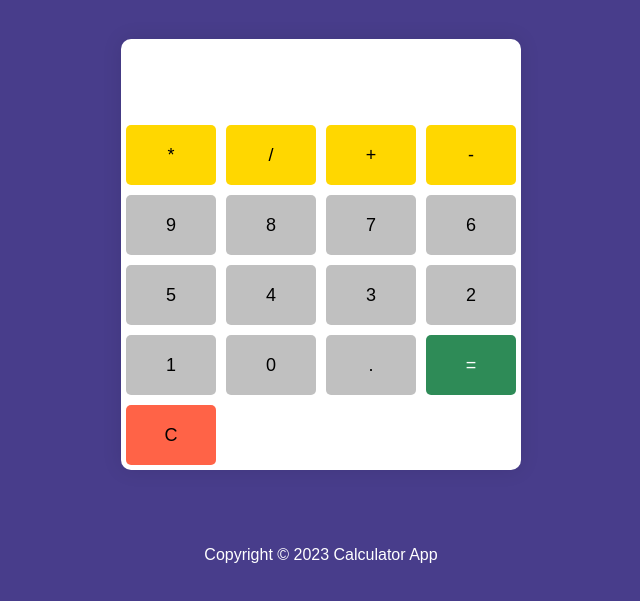
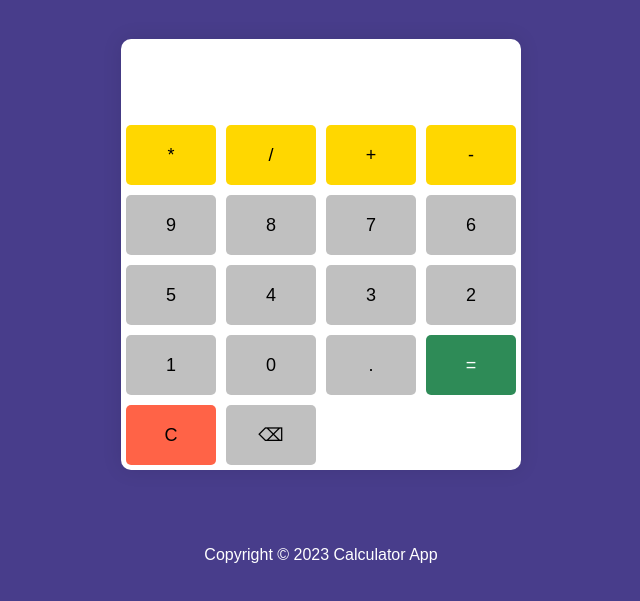
Before and after one commit to Spottie97/Calculator---Brainnest, a plain HTML site: page index.html in a window 1280 px wide. Shown: the part 91-692 px from the top of the page, without its empty margins (319-959 px from the left). Drawn offline with Linux system fonts and the light colour scheme.

Commit message:
Added Backspace & Disable "."

```diff
--- a/app.js
+++ b/app.js
@@ -6,9 +6,13 @@ let equal = document.querySelector('.btn-equal');
 buttons.forEach(function(button){
     button.addEventListener('click', function(e){
         let value = e.target.dataset.num;
+        if (value === "." && screen.value.includes(".")) {
+            return;
+        }
         screen.value += value;
-    })
+    });
 });
+
 // Equal Button
 equal.addEventListener('click', function(e){
     if(screen.value === ''){
--- a/index.html
+++ b/index.html
@@ -39,6 +39,8 @@
             <!--Output & Reset Buttons-->
             <button type="button" class="btn-equal">=</button>
             <button type="button" class="btn-clear">C</button>
+            <button type="button" class="btn-backspace">⌫</button>
+
         </div>
     </section>
     <!--JavaScript Code-->
--- a/style.css
+++ b/style.css
@@ -94,10 +94,24 @@ body {
     background-color: #FFD700;
   }
 
+
   .btn-grey {
     background-color: #C0C0C0;
     color: black;
   }
+
+  .btn-backspace {
+    background-color: #C0C0C0;
+    color: black;
+    width: calc(25% - 10px);
+    height: 60px;
+    margin: 5px;
+    font-size: 18px;
+    border: none;
+    outline: none;
+    border-radius: 5px;
+    cursor: pointer;
+}
 
 
   footer {
```
